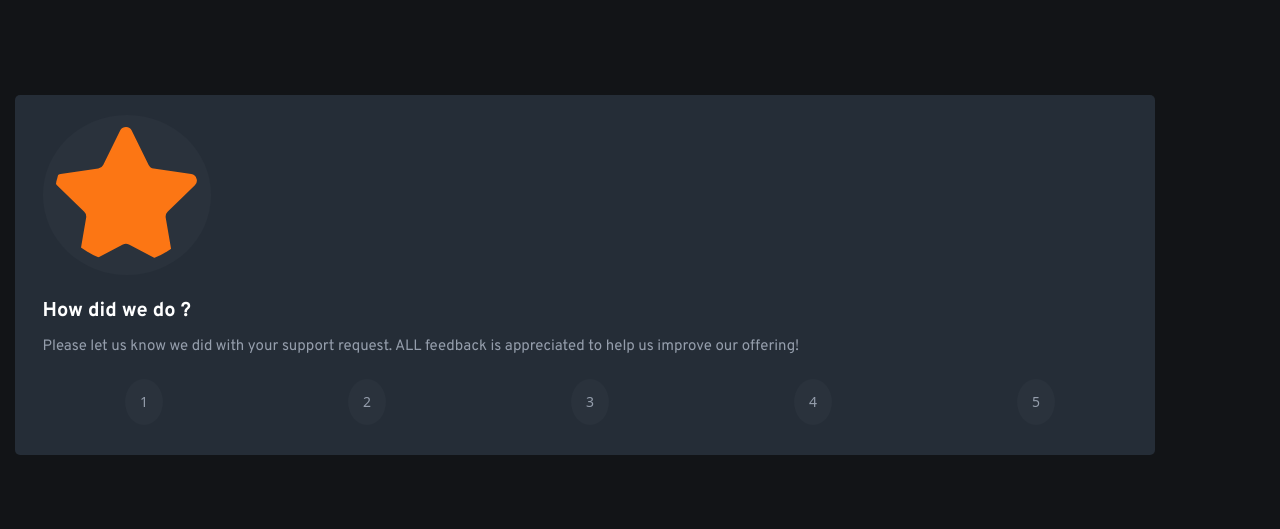
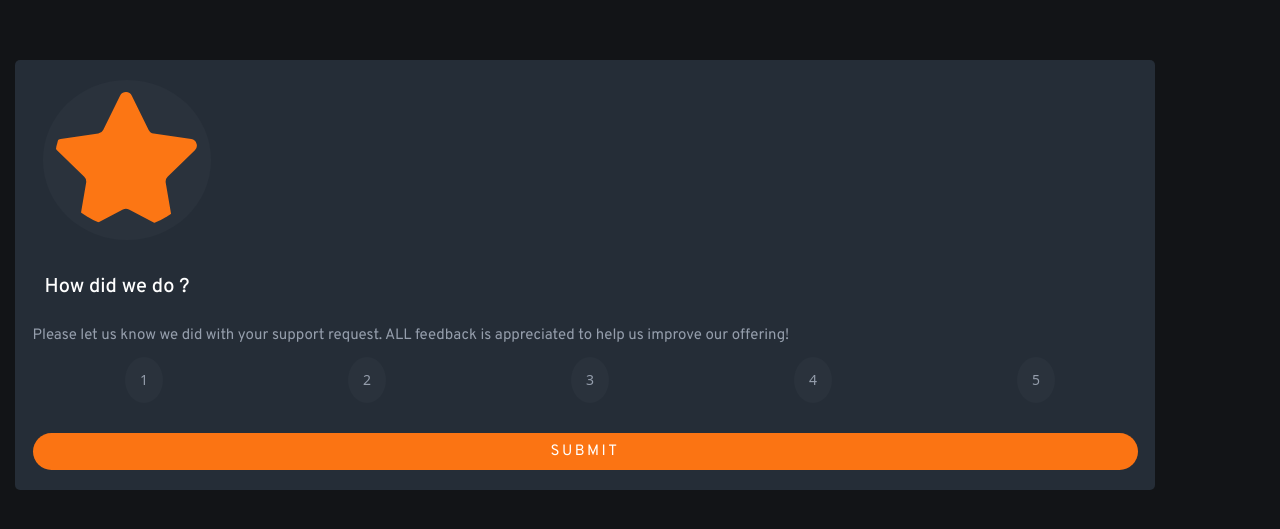
Before and after one commit to Miron-Silviu/interactive-rating, a website: page index.html in a window 1280 px wide. Shown: the part 125-654 px from the top of the page. Drawn offline with nearby package versions, Linux system fonts and the light colour scheme.

Commit message:
Style : Update submit button
-Add margin, padding and font to submit
button.

```diff
--- a/index.html
+++ b/index.html
@@ -51,6 +51,7 @@
         <button class="button rounded-circle border-0" type="button">4</button>
         <button class="button rounded-circle border-0" type="button">5</button>
       </div>
+      <button class="submit p-3 rounded-pill" type="button">SUBMIT</button>
     </section>
   </body>
 </html>
--- a/style.css
+++ b/style.css
@@ -7,9 +7,23 @@
   --Dark-Blue: hsl(213, 19%, 18%);
   --DarkBlue: hsl(215, 17%, 20%);
   --VeryDark-Blue: hsl(216, 12%, 8%);
+  --Orange: hsl(25, 97%, 53%);
 
   /* Font-weight */
   --font-family: "Overpass", sans-serif;
+
+  --DarkBlue: hsl(215, 17%, 20%);
+  /* font-family */
+  --font-family: "Overpass", sans-serif;
+}
+:font {
+  --uniquifier: main-font;
+}
+.overpass--uniquifier {
+  font-family: "Overpass", sans-serif;
+  font-optical-sizing: auto;
+  font-weight: weight;
+  font-style: normal;
 }
 
 * {
@@ -40,18 +54,21 @@ body {
 }
 /* Article */
 .info {
-  margin: 0 0 1rem 2rem;
+  margin-left: 1rem;
 }
 
 .title {
   font-family: var(--font-family);
   color: var(--White);
-  font-weight: 700;
+
+  padding: 1.2rem;
 }
 
 .description {
   font-family: var(--font-family);
   color: var(--Light-Grey);
+  color: var(--Light-Grey);
+  font-family: var(--font-family);
   font-size: 15px;
 }
 /* buttons-container */
@@ -68,3 +85,15 @@ body {
   background-color: var(--DarkBlue);
   color: var(--Light-Grey);
 }
+
+/* submit-button */
+
+.submit {
+  background-color: var(--Orange);
+  margin: 0 1rem 2rem 1rem;
+  border: none;
+  color: var(--White);
+  font-size: 15px;
+  font-family: var(--font-family);
+  letter-spacing: 2.5px;
+}
```
